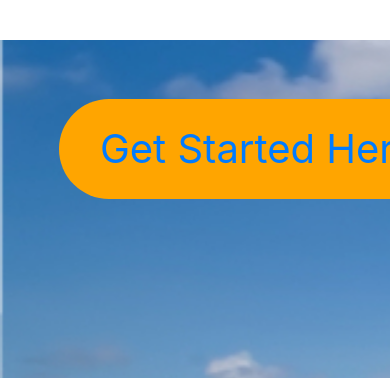
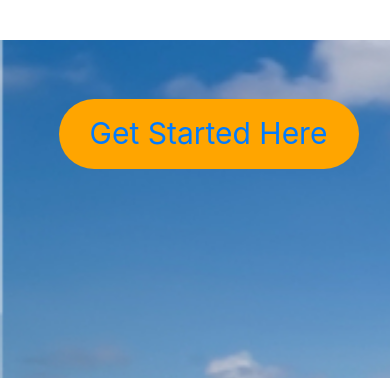
Before and after one commit to zura-papiashvili/BlogPost, a Flask app: page / in a window 390 px wide; the page is wider, and only the part inside the window is pictured. Shown: the part 56-434 px from the top of that part. Run offline with Flask 2, Linux system fonts and the light colour scheme; data comes from the database, SQL or seed files in the repository; parts of the project's set-up code (start-up, migrations or seed data) failed here and were passed over; some libraries are stand-ins or nearby versions.

Commit message:
update cover

```diff
--- a/myproject/static/css/base.css
+++ b/myproject/static/css/base.css
@@ -30,8 +30,8 @@
 
 
 .get-started{
-font-size: 40px;
-display: flex;
+    font-size: 40px;
+    display: flex;
 
     background-color:orange;
     width:400px;
@@ -153,6 +153,17 @@ height:200px;
 
     }
 
+    .get-started{
+        font-size: 30px;
+
+
+        background-color:orange;
+        width:300px;
+        height:70px;
+        border-radius:35px;
+
+    }
+
 
 
 
--- a/myproject/templates/index.html
+++ b/myproject/templates/index.html
@@ -6,6 +6,8 @@
     <a href="{{ url_for('users.register') }}">
         <div class="get-started"  align="center">Get Started Here </div>
     </a>
+
+    <div></div>
 
 </div>
 
```
